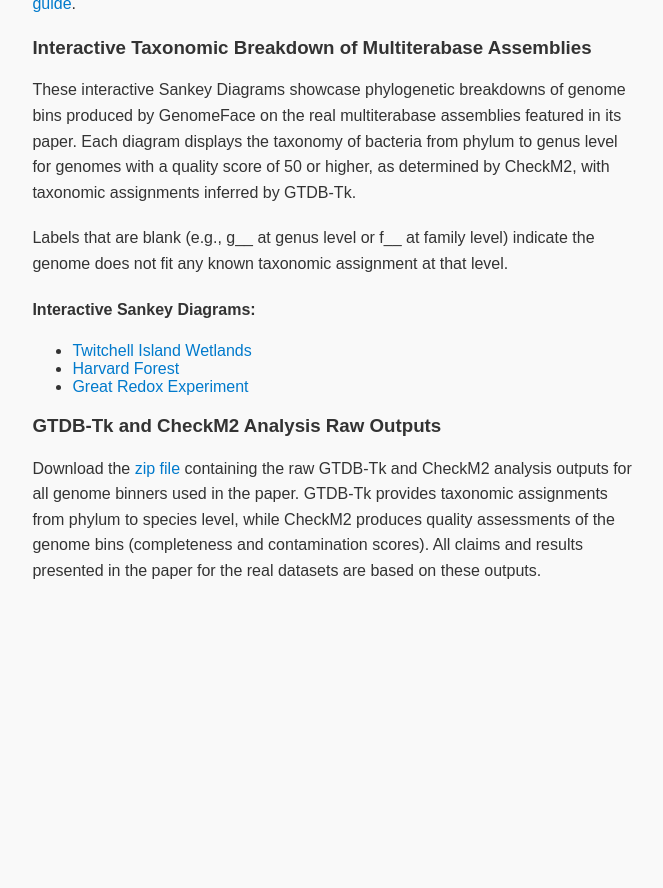
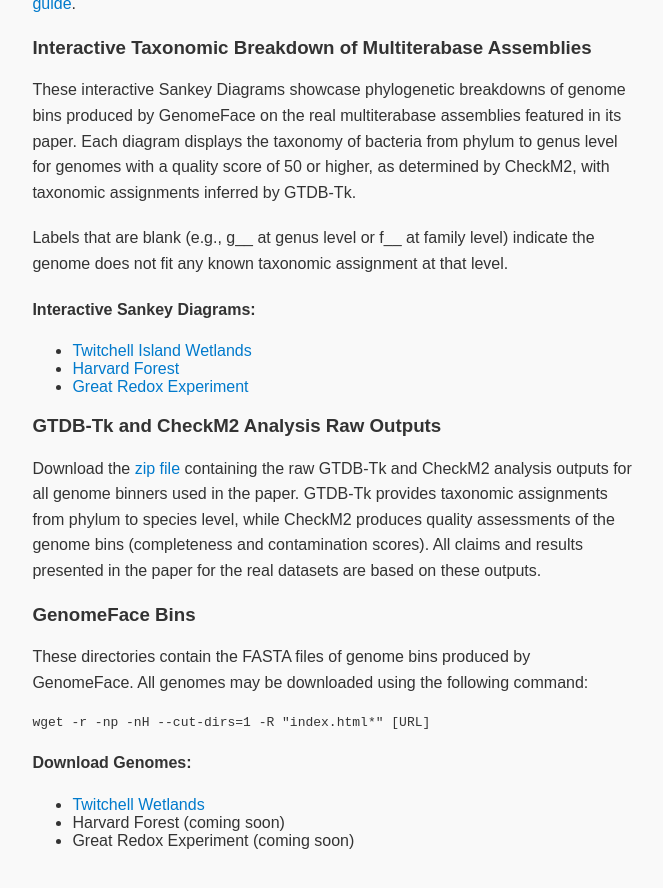
Before and after one commit to richardlett/richardlett.github.io, a Jekyll site: the page index.html, which Jekyll copies as it is, in a window 1280 px wide and 900 px high, scrolled down 1137 px. Shown: the top 888 px of the window, without its empty margins (312-975 px from the left). Built offline with Jekyll 4.4.1, drawn with Linux system fonts in a browser that asks for light colours; before the commit the page ends 1771 px from its top, so only the background shows below that.

Commit message:
Update index.html

```diff
--- a/index.html
+++ b/index.html
@@ -116,7 +116,7 @@
                 <p>Richard Lettich</p>
                 <p><em>Computer Software</em>, 2021. DOI: <a href="https://doi.org/10.11578/dc.20210902.3" target="_blank" rel="noopener noreferrer">10.11578/dc.20210902.3</a>&nbsp;&nbsp;&nbsp;<a href="https://doi.org/10.11578/dc.20210902.3" target="_blank" rel="noopener noreferrer">Access GALATIC Software</a></p>
             </div>
-        <div class="section">
+
             <div class="section">
                 <h2>GenomeFace Paper Data</h2>
                 <h3>Install Guide</h3>
@@ -132,8 +132,17 @@
                 </ul>
                 <h3>GTDB-Tk and CheckM2 Analysis Raw Outputs</h3>
                 <p>Download the <a href="genomeface_realdatasets_analysis.zip" target="_blank" rel="noopener noreferrer">zip file</a> containing the raw GTDB-Tk and CheckM2 analysis outputs for all genome binners used in the paper. GTDB-Tk provides taxonomic assignments from phylum to species level, while CheckM2 produces quality assessments of the genome bins (completeness and contamination scores). All claims and results presented in the paper for the real datasets are based on these outputs.</p>
+                <h3>GenomeFace Bins</h3>
+                <p>These directories contain the FASTA files of genome bins produced by GenomeFace. All genomes may be downloaded using the following command:
+                <pre><code>wget -r -np -nH --cut-dirs=1 -R "index.html*" [URL]</code></pre>
+                </p>
+                <p><b>Download Genomes:</b></p>
+                <ul>
+                    <li><a href="https://portal.nersc.gov/project/m1982/twitchell_wetlands/" target="_blank" rel="noopener noreferrer">Twitchell Wetlands</a></li>
+                    <li>Harvard Forest (coming soon)</li>
+                    <li>Great Redox Experiment (coming soon)</li>
+                </ul>
             </div>
-
         </div>
     </div>
 </body>
```
Lines whose indentation alone changed are shown as unchanged.
